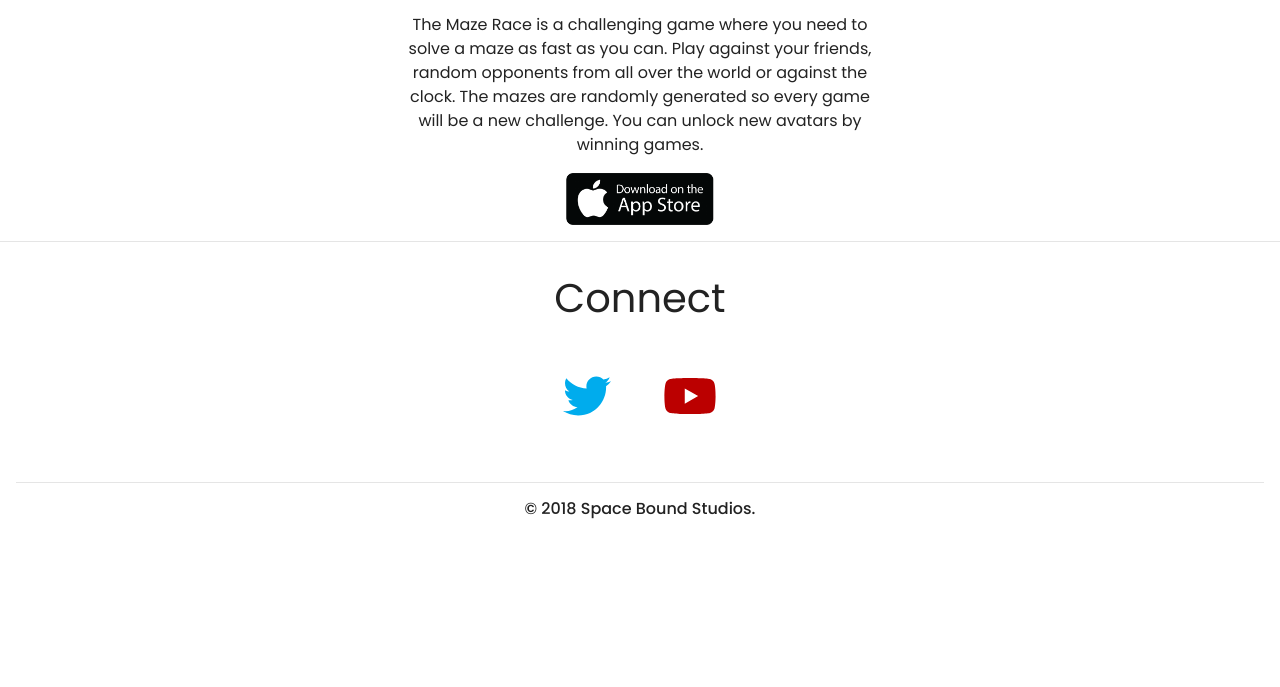
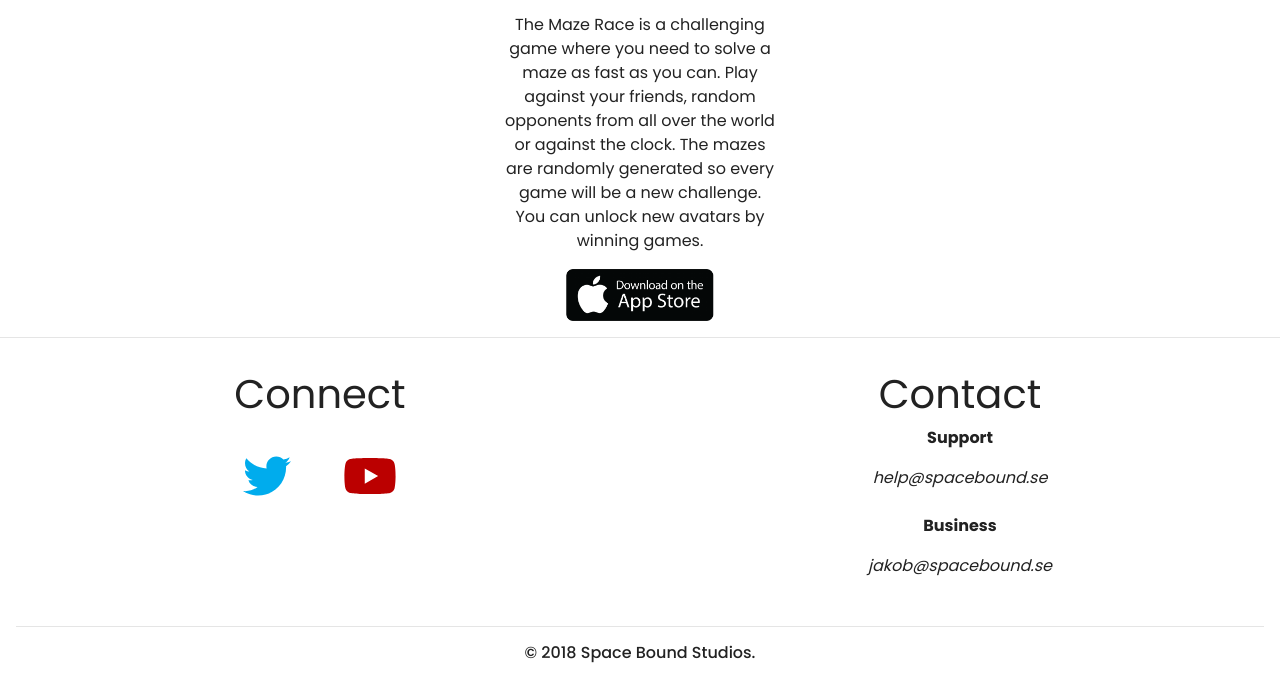
Before and after one commit to kraken108/spacebound-website, a plain HTML site: page games.html in a window 1280 px wide. Shown: the part 270-957 px from the top of the page. Before the commit the page ends 813 px from the top, so only its background shows below. Drawn offline with nearby package versions, Linux system fonts and the light colour scheme.

Commit message:
Contact details

```diff
--- a/games.html
+++ b/games.html
@@ -54,14 +54,23 @@
 
 		<div class="container-fluid padding">
 			<div class="row text-center padding">
-		<div class="col-12">
+					<div class="col-xs-12 col-sm-6 col-md-6">
 						<h2 class="display-4">Connect</h2>
-		</div>
 						<div class="col-12 social padding">
 							<!-- <a href="#"><i class="fab fa-facebook"></i></a> -->
 							<a href="https://twitter.com/spaceboundse"><i class="fab fa-twitter"></i></a>
 							<a href="https://www.youtube.com/channel/UCd4JuRQXaGbHd0w6PPC7uIg"><i class="fab fa-youtube"></i></a>
 							<!-- <a href="#"><i class="fab fa-instagram"></i></a> -->
+						</div>
+					</div>
+					<hr class="light">
+					<div class="col-xs-12 col-sm-6 col-md-6">
+						<h2 class="display-4">Contact</h2>
+						<p><b>Support</b></p>
+						<i>help@spacebound.se</i>
+						<br></br>
+						<p><b>Business</b></p>
+						<i>jakob@spacebound.se</i>
 					</div>
 			</div>
 		</div>
--- a/style.css
+++ b/style.css
@@ -122,7 +122,7 @@ html, body {
 }
 
 .gametext {
-  width:40%;
+  width:300px;
 }
 @media (max-width: 576px) {
 .carousel-caption {
```
Also changed, not shown: index.html (+12 -14 lines). Lines whose indentation alone changed are shown as unchanged.
